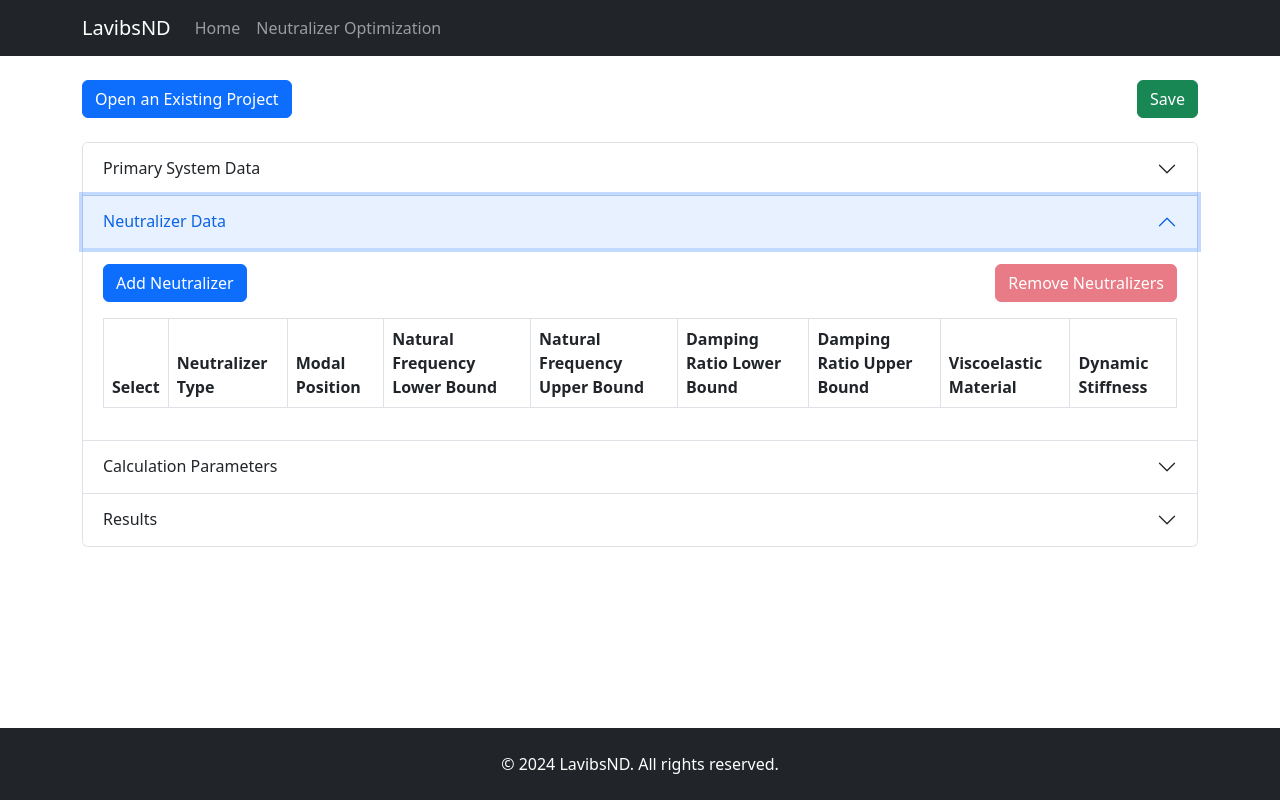
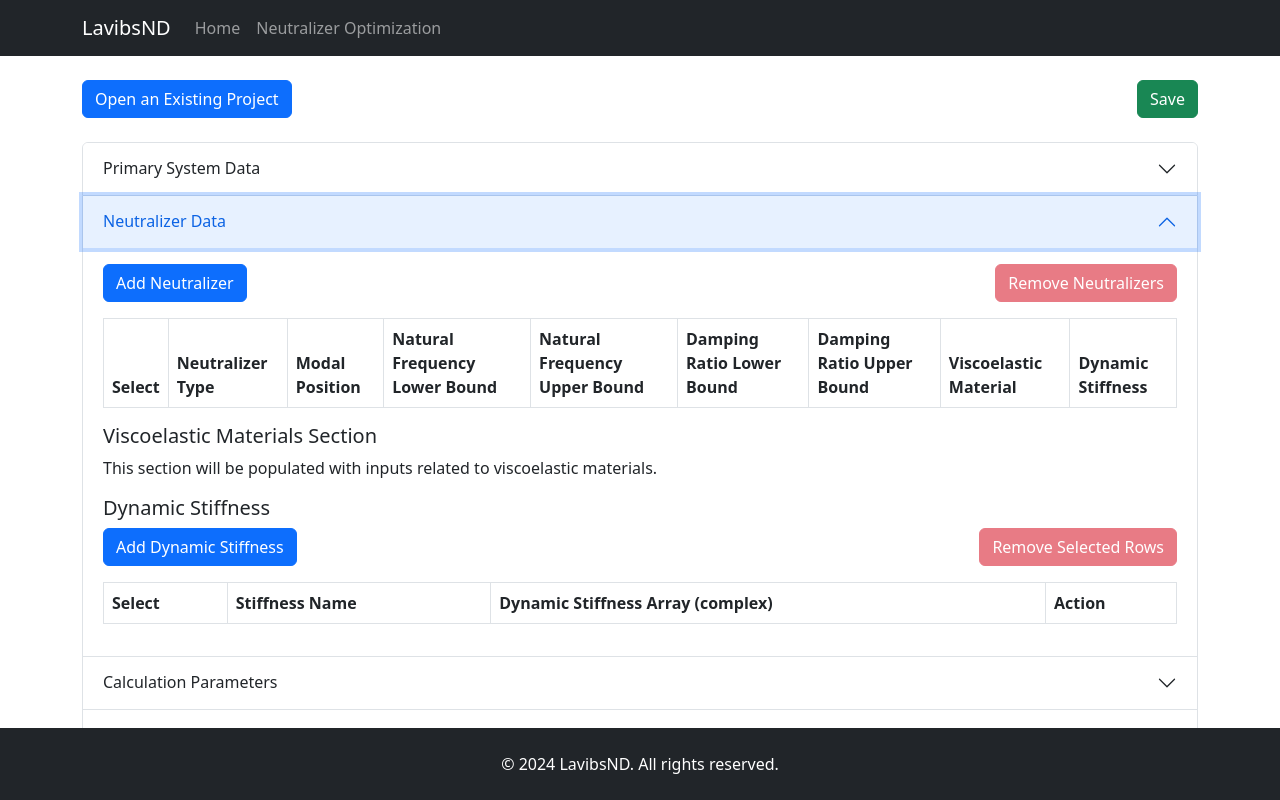
Before and after one commit to Vibration-Control/lavibsnd-front-end, a React (Create React App) app: page /neutralizer-optimization in a window 1280 px wide. Both pictures are taken after a click on the button "Neutralizer Data". Built offline with nearby package versions, Linux system fonts and the light colour scheme; the HTML template or start-up script is replaced by a standard one.

Commit message:
neutralizerData additions

```diff
--- a/package.json
+++ b/package.json
@@ -22,7 +22,9 @@
     "bootstrap": "^5.2.0",
     "react": "^18.0.0",
     "react-bootstrap": "^2.7.4",
+    "react-chartjs-2": "^5.2.0",
     "react-dom": "^18.0.0",
+    "react-plotly.js": "^2.6.0",
     "react-router-dom": "^6.23.1",
     "react-scripts": "5.0.1"
   },
--- /dev/null
+++ b/src/components/DynamicStiffness.jsx
@@ -0,0 +1,175 @@
+import React, { useState } from 'react';
+import { Table, Button, Form } from 'react-bootstrap';
+import { Line } from 'react-chartjs-2';
+import 'chart.js/auto';
+
+const DynamicStiffness = () => {
+  const [rows, setRows] = useState([]);
+  const [plottedRows, setPlottedRows] = useState([]);
+  const [selectedRows, setSelectedRows] = useState([]);
+
+  const generateUniqueId = () => Date.now() + Math.random();
+
+  // Add new row function
+  const addDynamicStiffness = () => {
+    const newRow = {
+      id: generateUniqueId(),
+      stiffnessName: '',
+      dynamicStiffnessArray: '',
+      isPlotted: false,
+    };
+    setRows([...rows, newRow]);
+  };
+
+  const handleInputChange = (id, field, value) => {
+    setRows(rows.map(row => row.id === id ? { ...row, [field]: value } : row));
+  };
+
+  const togglePlot = (id) => {
+    setRows(rows.map(row => {
+      if (row.id === id) {
+        row.isPlotted = !row.isPlotted;
+        if (row.isPlotted) {
+          const parsedArray = parseComplexArray(row.dynamicStiffnessArray);
+          setPlottedRows([...plottedRows, { id, data: parsedArray }]);
+        } else {
+          setPlottedRows(plottedRows.filter(rowData => rowData.id !== id));
+        }
+      }
+      return row;
+    }));
+  };
+
+  const toggleRowSelection = (id) => {
+    if (selectedRows.includes(id)) {
+      setSelectedRows(selectedRows.filter(rowId => rowId !== id));
+    } else {
+      setSelectedRows([...selectedRows, id]);
+    }
+  };
+
+  const parseComplexArray = (complexStr) => {
+    return complexStr.replace(/[\[\]]/g, '')
+      .split(',')
+      .map((str) => {
+        const parts = str.trim().split(/[+i]/);
+        return {
+          real: parseFloat(parts[0]),
+          imag: parseFloat(parts[1]),
+        };
+      });
+  };
+
+  const removeSelectedRows = () => {
+    setRows(rows.filter(row => !selectedRows.includes(row.id)));
+    setPlottedRows(plottedRows.filter(rowData => !selectedRows.includes(rowData.id)));
+    setSelectedRows([]);
+  };
+
+  const chartDataReal = {
+    labels: plottedRows[0]?.data.map((_, index) => index), // X-axis (index of the array)
+    datasets: plottedRows.map(rowData => ({
+      label: `Real Part - ${rows.find(r => r.id === rowData.id).stiffnessName}`,
+      data: rowData.data.map(item => item.real),
+      borderColor: 'rgba(75, 192, 192, 1)',
+      backgroundColor: 'rgba(75, 192, 192, 0.2)',
+      fill: true,
+    })),
+  };
+
+  const chartDataImag = {
+    labels: plottedRows[0]?.data.map((_, index) => index), // X-axis (index of the array)
+    datasets: plottedRows.map(rowData => ({
+      label: `Imaginary Part - ${rows.find(r => r.id === rowData.id).stiffnessName}`,
+      data: rowData.data.map(item => item.imag),
+      borderColor: 'rgba(255, 99, 132, 1)',
+      backgroundColor: 'rgba(255, 99, 132, 0.2)',
+      fill: true,
+    })),
+  };
+
+  return (
+    <div>
+      <h5>Dynamic Stiffness</h5>
+
+      <div className="d-flex justify-content-between mb-3">
+        <Button variant="primary" onClick={addDynamicStiffness}>Add Dynamic Stiffness</Button>
+        <Button
+          variant="danger"
+          disabled={selectedRows.length === 0}
+          onClick={removeSelectedRows}
+        >
+          Remove Selected Rows
+        </Button>
+      </div>
+
+      <Table striped bordered hover>
+        <thead>
+          <tr>
+            <th>Select</th>
+            <th>Stiffness Name</th>
+            <th>Dynamic Stiffness Array (complex)</th>
+            <th>Action</th>
+          </tr>
+        </thead>
+        <tbody>
+          {rows.map((row) => (
+            <tr key={row.id}>
+              {/* Select Checkbox */}
+              <td>
+                <Form.Check
+                  type="checkbox"
+                  checked={selectedRows.includes(row.id)}
+                  onChange={() => toggleRowSelection(row.id)}
+                />
+              </td>
+              {/* Stiffness Name */}
+              <td>
+                <Form.Control
+                  type="text"
+                  value={row.stiffnessName}
+                  onChange={(e) => handleInputChange(row.id, 'stiffnessName', e.target.value)}
+                  placeholder="Enter stiffness name"
+                />
+              </td>
+              {/* Dynamic Stiffness Array */}
+              <td>
+                <Form.Control
+                  type="text"
+                  value={row.dynamicStiffnessArray}
+                  onChange={(e) => handleInputChange(row.id, 'dynamicStiffnessArray', e.target.value)}
+                  placeholder="[1+2i, 3+4i, 5+6i]"
+                />
+              </td>
+              {/* Plot/Remove Plot Button */}
+              <td>
+                <Button
+                  variant={row.isPlotted ? 'danger' : 'success'}
+                  onClick={() => togglePlot(row.id)}
+                >
+                  {row.isPlotted ? 'Remove Plot' : 'Plot'}
+                </Button>
+              </td>
+            </tr>
+          ))}
+        </tbody>
+      </Table>
+
+      {/* Render the charts only if data is available */}
+      {plottedRows.length > 0 && (
+        <div className="d-flex">
+          <div style={{ width: '50%' }}>
+            <h6>Real Part Chart</h6>
+            <Line data={chartDataReal} />
+          </div>
+          <div style={{ width: '50%' }}>
+            <h6>Imaginary Part Chart</h6>
+            <Line data={chartDataImag} />
+          </div>
+        </div>
+      )}
+    </div>
+  );
+};
+
+export default DynamicStiffness;
--- a/src/components/NeutralizerData.jsx
+++ b/src/components/NeutralizerData.jsx
@@ -1,5 +1,7 @@
 import React, { useState } from 'react';
 import { Table, Button, Form } from 'react-bootstrap';
+import ViscoelasticMaterials from './ViscoelasticMaterials';
+import DynamicStiffness from './DynamicStiffness';
 
 const NeutralizerData = () => {
   const [rows, setRows] = useState([]);
@@ -158,6 +160,12 @@
           ))}
         </tbody>
       </Table>
+
+      {/* ViscoelasticMaterials Component */}
+      <ViscoelasticMaterials />
+
+      {/* DynamicStiffness Component */}
+      <DynamicStiffness />
     </div>
   );
 };
--- /dev/null
+++ b/src/components/ViscoelasticMaterials.jsx
@@ -0,0 +1,12 @@
+import React from 'react';
+
+const ViscoelasticMaterials = () => {
+  return (
+    <div>
+      <h5>Viscoelastic Materials Section</h5>
+      <p>This section will be populated with inputs related to viscoelastic materials.</p>
+    </div>
+  );
+};
+
+export default ViscoelasticMaterials;
```
Also changed, not shown: 1 other file (tests, documents, lock files or other folders).
